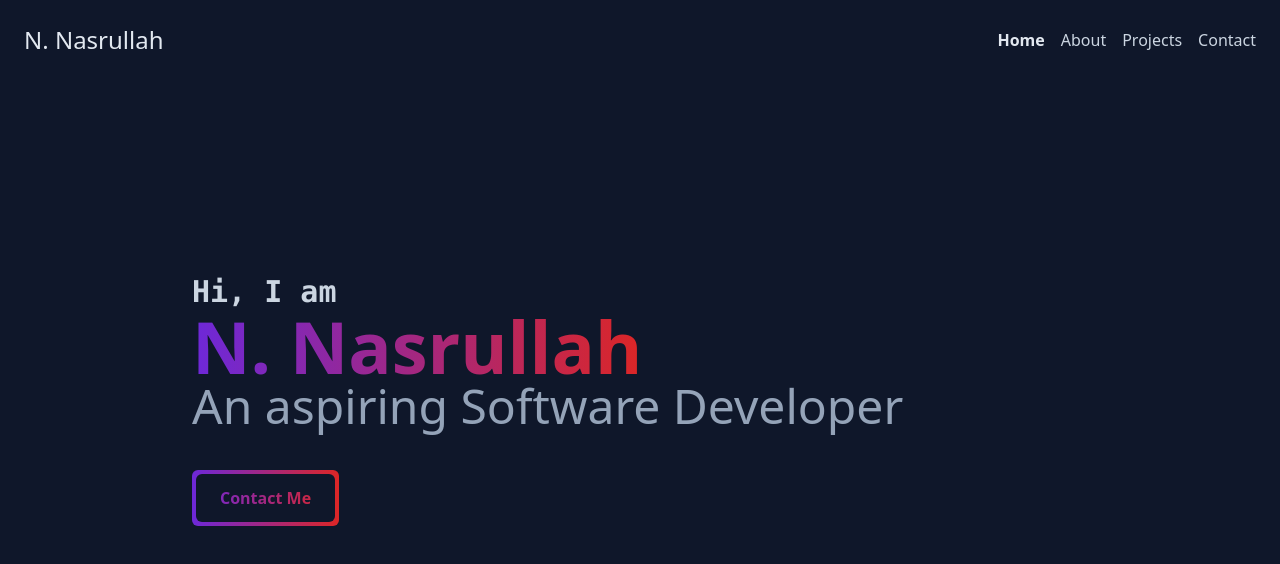
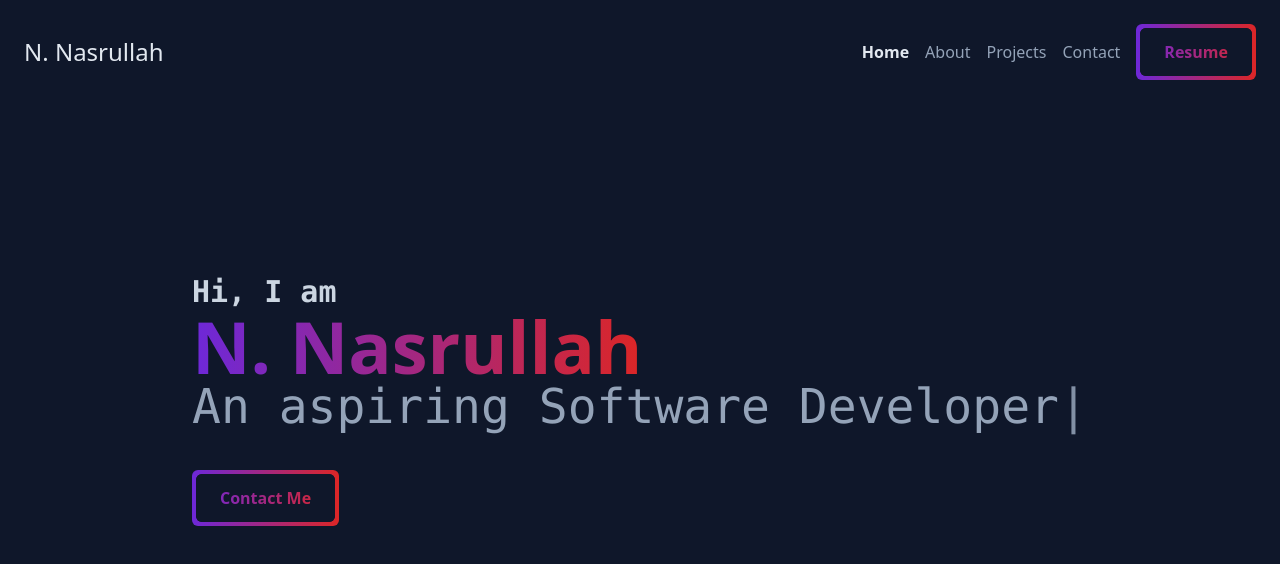
Before and after one commit to Coeeter/ts-portfolio, a Next.js app: page / in a window 1280 px wide. Shown: the top 564 px of the page. Built offline with nearby package versions, Linux system fonts and the light colour scheme.

Commit message:
Changed btn design and added typewriter effect to home page

```diff
--- a/src/components/Button.tsx
+++ b/src/components/Button.tsx
@@ -1,29 +1,37 @@
-import { useRouter } from 'next/router';
 import React from 'react';
 
 type ButtonProps = {
   children: React.ReactNode;
   href?: string;
   onClick?: () => void;
+  bgColor?: string;
 };
 
-export default function Button({ children, href, onClick }: ButtonProps) {
-  const router = useRouter();
+export default function Button({ children, href, onClick, bgColor = "bg-slate-900" }: ButtonProps) {
+  const child = (
+    <div className="w-fit p-1 bg-gradient-to-r from-violet-700 to-red-600 text-white rounded-md cursor-pointer group">
+      <div className={`${bgColor} relative w-fit outline-none overflow-hidden rounded-md group-hover:bg-transparent`}>
+        <div className={`${bgColor} w-full h-full transition duration-300 absolute ease-in-out top-0 right-0 group-hover:translate-x-[125%]`}></div>
+        <div className="z-10 relative font-bold bg-gradient-to-r transition duration-300 ease-in-out from-violet-700 to-red-600 bg-clip-text text-transparent px-6 py-3 group-hover:text-white">
+          {children}
+        </div>
+      </div>
+    </div>
+  );
 
-  return (
+  return href ? (
+    <a href={href} className="w-fit">
+      {child}
+    </a>
+  ) : (
     <button
-      className="w-fit p-1 bg-gradient-to-r from-violet-700 to-red-600 text-white rounded-md cursor-pointer group"
+      className="w-fit"
       onClick={() => {
-        if (href) return router.push(href);
         if (!onClick) return;
         onClick();
       }}
     >
-      <div className="w-fit outline-none transition duration-150 ease-in-out rounded-md bg-slate-900 group-hover:bg-transparent">
-        <div className="font-bold bg-gradient-to-r transition duration-150 ease-in-out from-violet-700 to-red-600 bg-clip-text text-transparent px-6 py-3 group-hover:text-white">
-          {children}
-        </div>
-      </div>
+      {child}
     </button>
   );
 }
--- a/src/components/Navbar.tsx
+++ b/src/components/Navbar.tsx
@@ -1,12 +1,19 @@
 import Link from 'next/link';
 import { useRouter } from 'next/router';
 import { useState } from 'react';
+import Button from './Button';
 
 const links = [
   { href: '/', label: 'Home' },
   { href: '/about', label: 'About' },
   { href: '/projects', label: 'Projects' },
   { href: '/contact', label: 'Contact' },
+];
+
+const hamburgerStyles = [
+  'rotate-45 origin-top-left',
+  'opacity-0',
+  '-rotate-45 origin-bottom-left',
 ];
 
 export default function NavBar() {
@@ -25,30 +32,21 @@ export default function NavBar() {
       </Link>
       <div>
         <button
-          className={`md:hidden flex flex-col gap-1  absolute top-0 right-0 z-20 mx-6 my-8`}
-          onClick={() => {
-            setIsOpen(isOpen => !isOpen);
-          }}
+          className={`md:hidden flex flex-col gap-1 items-center absolute top-0 right-0 z-50 mx-6 my-8`}
+          onClick={() => setIsOpen(isOpen => !isOpen)}
         >
-          <div
-            className={`h-1 rounded-xl w-[24px] bg-slate-300 transition-all duration-300 ease-in-out ${
-              isOpen ? 'rotate-45 origin-top-left' : ''
-            }`}
-          ></div>
-          <div
-            className={`h-1 rounded-xl w-[24px] bg-slate-300 transition-all duration-300 ease-in-out ${
-              isOpen ? 'opacity-0' : ''
-            }`}
-          ></div>
-          <div
-            className={`h-1 rounded-xl w-[24px] bg-slate-300 transition-all duration-300 ease-in-out ${
-              isOpen ? '-rotate-45 origin-bottom-left' : ''
-            }`}
-          ></div>
+          {hamburgerStyles.map((style, index) => (
+            <div
+              key={index}
+              className={`h-1 rounded-xl w-[24px] bg-slate-300 transition-all duration-300 ease-in-out ${
+                isOpen ? style : ''
+              }`}
+            />
+          ))}
         </button>
       </div>
       <div
-        className={`absolute top-0 left-0 w-screen h-screen transition duration-300 ease-in-out md:hidden ${
+        className={`absolute top-0 left-0 w-screen h-screen z-30 transition duration-300 ease-in-out md:hidden ${
           isOpen ? 'backdrop-blur-sm' : 'pointer-events-none'
         }`}
         onClick={() => setIsOpen(false)}
@@ -56,25 +54,26 @@ export default function NavBar() {
       <ul
         className={`${
           isOpen ? 'translate-x-0' : 'translate-x-full'
-        } absolute top-0 right-0 p-8 pt-16 space-y-10 items-center justify-center flex flex-col translate-x-full transition duration-300 ease-in-out bg-slate-800 w-3/4 h-screen md:translate-x-0 md:p-0 md:space-y-0 md:relative md:bg-transparent md:w-fit md:h-fit md:space-x-4 md:flex-row`}
+        } z-40 absolute top-0 right-0 p-8 pt-16 space-y-10 items-center justify-center flex flex-col transition duration-300 ease-in-out bg-slate-800 w-3/4 h-screen md:translate-x-0 md:p-0 md:space-y-0 md:relative md:bg-transparent md:w-fit md:h-fit md:space-x-4 md:flex-row`}
       >
         {links.map(({ href, label }) => (
           <li key={`${href}${label}`}>
             <Link
               href={href}
-              onClick={() => {
-                setIsOpen(false);
-              }}
+              onClick={() => setIsOpen(false)}
               className={`w-full block text-xl md:w-fit md:text-base ${
                 currentPath == href
                   ? 'text-slate-200 font-bold'
-                  : 'text-slate-300 hover:text-slate-100'
+                  : 'text-slate-400 hover:text-slate-300'
               }`}
             >
               {label}
             </Link>
           </li>
         ))}
+        <li key="resume">
+          <Button href="/resume.pdf" bgColor='bg-slate-800 md:bg-slate-900'>Resume</Button>
+        </li>
       </ul>
     </nav>
   );
--- a/src/pages/index.tsx
+++ b/src/pages/index.tsx
@@ -1,7 +1,58 @@
 import Head from 'next/head';
+import { useEffect, useRef, useState } from 'react';
 import Button from '../components/Button';
 
+const descriptions = [
+  'An aspiring Software Developer',
+  'A Mobile Developer',
+  'A TP Student',
+  'A Full Stack Developer',
+  'A Web Developer',
+];
+
 export default function Home() {
+  const [index, setIndex] = useState(0);
+  const [currentLetters, setCurrentLetters] = useState('');
+  const [mode, setMode] = useState<'write' | 'delete'>('write');
+  const heading = useRef<HTMLHeadingElement>(null);
+  const typewriter = useRef<HTMLDivElement>(null);
+
+  useEffect(() => {
+    const description = descriptions[index];
+    const timeout = setTimeout(() => {
+      if (mode == 'write') {
+        if (currentLetters.length == description.length) {
+          const deleteTimeOut = setTimeout(() => {
+            setMode('delete');
+            clearTimeout(deleteTimeOut);
+          }, 1000);
+          return;
+        }
+        return setCurrentLetters(
+          description.substring(0, currentLetters.length + 1)
+        );
+      }
+      if (currentLetters.length > 0) {
+        return setCurrentLetters(
+          description.substring(0, currentLetters.length - 1)
+        );
+      }
+      const writeTimeOut = setTimeout(() => {
+        setMode('write');
+        setIndex((index + 1) % descriptions.length);
+        clearTimeout(writeTimeOut);
+      }, 1000);
+    }, 150);
+    return () => clearTimeout(timeout);
+  }, [currentLetters, mode]);
+
+  useEffect(() => {
+    if (!heading.current || !typewriter.current) return;
+    if (currentLetters == '') return;
+    const { height } = heading.current.getBoundingClientRect();
+    typewriter.current.style.setProperty('--height', `${height}px`);
+  }, [currentLetters]);
+
   return (
     <>
       <Head>
@@ -9,6 +60,7 @@ export default function Home() {
       </Head>
       <main className="container mx-auto">
         <header className="flex flex-col justify-center min-h-screen p-6 md:p-48 gap-10">
+          <canvas className="w-screen h-screen absolute top-0 left-0 pointer-events-none" />
           <div>
             <h1 className="text-xl font-semibold md:text-3xl text-slate-300 font-mono">
               Hi, I am
@@ -16,11 +68,26 @@ export default function Home() {
             <h2 className="text-5xl font-extrabold bg-gradient-to-r from-violet-700 to-red-600 w-fit bg-clip-text text-transparent md:text-6xl lg:text-7xl">
               N. Nasrullah
             </h2>
-            <h3 className="text-3xl md:text-4xl lg:text-5xl">
-              An aspiring Software Developer
+            <h3
+              ref={heading}
+              className="text-3xl md:text-4xl lg:text-5xl font-mono w-fit"
+            >
+              <div ref={typewriter} className="h-[var(--height)]">
+                {currentLetters}
+                <span
+                  className={
+                    currentLetters == '' ||
+                    currentLetters.length == descriptions[index].length
+                      ? 'animate-blink'
+                      : ''
+                  }
+                >
+                  |
+                </span>
+              </div>
             </h3>
           </div>
-          <Button href='/contact'>Contact Me</Button>
+          <Button href="/contact">Contact Me</Button>
         </header>
       </main>
     </>
--- a/src/styles/globals.css
+++ b/src/styles/globals.css
@@ -1,3 +1,12 @@
 @tailwind base;
 @tailwind components;
 @tailwind utilities;
+
+@keyframes blink {
+  from {
+    opacity: 0;
+  }
+  to {
+    opacity: 1;
+  }
+}
--- a/tailwind.config.js
+++ b/tailwind.config.js
@@ -3,7 +3,11 @@ module.exports = {
   content: ['./src/**/*.{js,jsx,ts,tsx}'],
   darkMode: 'class',
   theme: {
-    extend: {},
+    extend: {
+      animation: {
+        blink: 'blink 0.4s alternate infinite',
+      }
+    },
   },
   plugins: [],
 };
```
